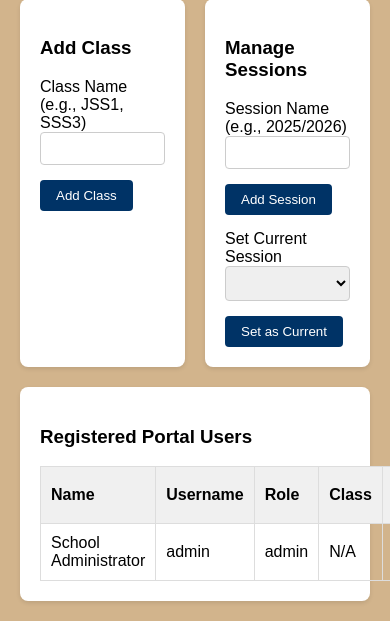
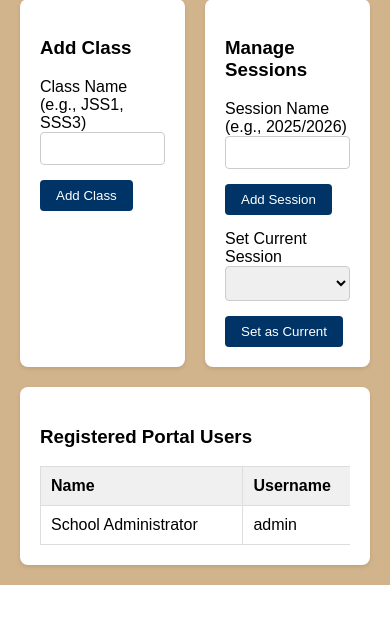
Before and after one commit to rufusofuzor123/prudenceinternationalschool_portal, a Flask app: page /admin/dashboard in a window 390 px wide; the page is wider, and only the part inside the window is pictured. Shown: the part 1024-1645 px from the top of that part. After the commit the page ends 1609 px from the top of that part, so only its background shows below. Run offline with Flask 3, Linux system fonts and the light colour scheme; a user stored in the database is signed in; lists and menus that the app fills with data are empty.

Commit message:
Fix wide table overflow on mobile with horizontal scroll wrapper

```diff
--- a/static/css/style.css
+++ b/static/css/style.css
@@ -12,7 +12,8 @@ body { font-family: Arial, sans-serif; background: #D2B48C; margin: 0; padding:
 .btn-success { background: #28a745; }
 .btn-danger { background: #dc3545; }
 .btn-sm { padding: 4px 8px; font-size: 12px; }
-.data-table { width: 100%; border-collapse: collapse; margin-top: 15px; }
+.table-wrapper { overflow-x: auto; margin-top: 15px; }
+.data-table { width: 100%; border-collapse: collapse; min-width: 600px; }
 .data-table th, .data-table td { border: 1px solid #ddd; padding: 10px; text-align: left; }
 .data-table th { background: #f0f0f0; }
 .passport-img { width: 120px; height: 120px; border-radius: 4px; object-fit: cover; border: 1px solid #ddd; }
--- a/templates/admin_dashboard.html
+++ b/templates/admin_dashboard.html
@@ -95,7 +95,8 @@
 
 <div class="card" style="margin-top:20px;">
     <h3>Registered Portal Users</h3>
-    <table class="data-table">
+    <div class="table-wrapper">
+<table class="data-table">
         <thead>
             <tr><th>Name</th><th>Username</th><th>Role</th><th>Class</th><th>Fee Status</th></tr>
         </thead>
@@ -112,4 +113,5 @@
         </tbody>
     </table>
 </div>
+</div>
 {% endblock %}
--- a/templates/student_dashboard.html
+++ b/templates/student_dashboard.html
@@ -51,7 +51,8 @@
         </div>
     {% else %}
         <button onclick="window.print()" class="btn btn-secondary no-print" style="margin-bottom:15px;">Print Result Sheet</button>
-        <table class="data-table">
+        <div class="table-wrapper">
+<table class="data-table">
             <thead>
                 <tr>
                     <th>Subject</th><th>CA1 (20)</th><th>CA2 (20)</th><th>Exam (60)</th><th>Total Score (100)</th><th>Grade</th><th>Position in Subject</th><th>Subject Average</th>
@@ -72,6 +73,7 @@
                 {% endfor %}
             </tbody>
         </table>
+</div>
         <p style="margin-top:15px;">
             <strong>Position in Class:</strong> {{ class_position or 'N/A' }} of {{ class_total }}<br>
             <strong>Overall Average:</strong> {{ class_average }}
--- a/templates/teacher_dashboard.html
+++ b/templates/teacher_dashboard.html
@@ -6,7 +6,8 @@
 <div class="card" style="margin-bottom: 20px;">
     <h3>Student: {{ student.full_name }} ({{ student.username }})</h3>
     <form method="POST" action="{{ url_for('enter_grades', student_id=student.id) }}">
-        <table class="data-table">
+        <div class="table-wrapper">
+<table class="data-table">
             <thead>
                 <tr><th>Subject</th><th>CA1 (20)</th><th>CA2 (20)</th><th>Exam (60)</th><th>Total (Saved)</th><th>Grade (Saved)</th></tr>
             </thead>
@@ -23,6 +24,7 @@
                 {% endfor %}
             </tbody>
         </table>
+</div>
         <button type="submit" class="btn btn-primary" style="margin-top:10px;">Save Marks for {{ student.full_name }}</button>
     </form>
 </div>
```
